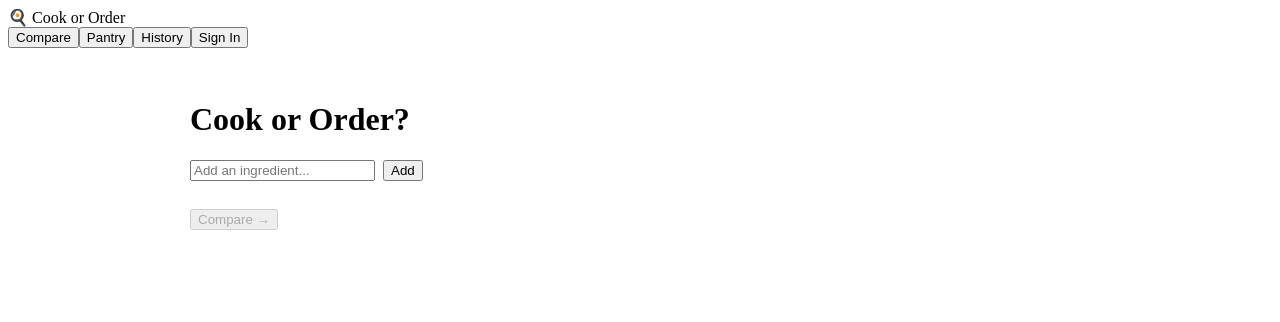
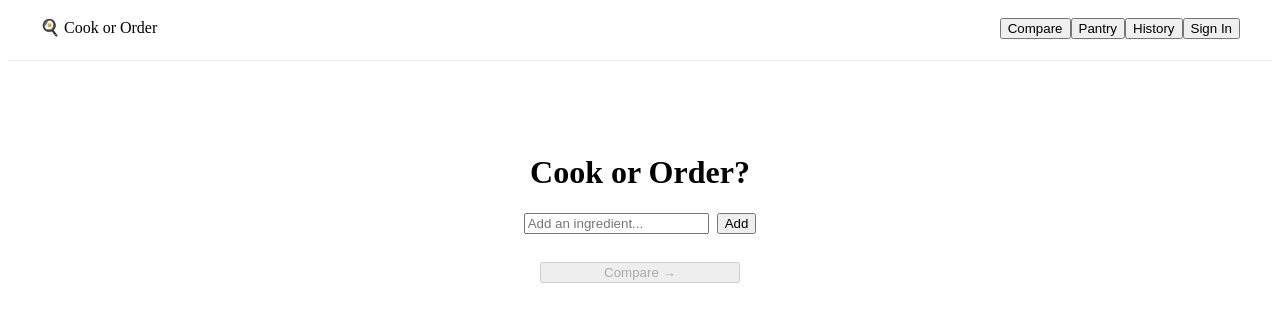
Before and after one commit to Jimz2245/cook-or-order, a React app in the folder frontend/: page / in a window 1280 px wide. Shown: the top 322 px of the page. Built offline with nearby package versions, Linux system fonts and the light colour scheme; the HTML template or start-up script is replaced by a standard one.

Commit message:
day 20, fixed some formatting after a break

```diff
--- a/frontend/src/components/IngredientInput.jsx
+++ b/frontend/src/components/IngredientInput.jsx
@@ -14,7 +14,7 @@ export default function IngredientInput({ ingredients, setIngredients, onLoadPan
     return (
         <div>
             {/* Input row */}
-            <div style={{ display: "flex", gap: 8 }}>
+            <div style={{ display: "flex", gap: 8, justifyContent: "center" }}>
                 <input
                     value={input}
                     onChange={(e) => setInput(e.target.value)}
--- a/frontend/src/components/Navbar.jsx
+++ b/frontend/src/components/Navbar.jsx
@@ -1,6 +1,6 @@
 export default function Navbar({ page, setPage, isLoggedIn, onLogout }) {
     return (
-        <nav>
+        <nav style={{ display: "flex", justifyContent: "space-between", padding: "10px 32px", height: 32, background: "#ffffff", borderBottom: "1px solid #eee", position: "sticky", top: 0, zIndex: 100 }}>
             {/* App name on the left */}
             <span>🍳 Cook or Order</span>
 
--- a/frontend/src/pages/ComparePage.jsx
+++ b/frontend/src/pages/ComparePage.jsx
@@ -34,8 +34,10 @@ export default function ComparePage({ isLoggedIn }) {
     }
 
     return (
-        <div>
-            <h1>Cook or Order?</h1>
+        <div style={{ paddingTop: "40px" }}>
+            <h1 style={{ textAlign: "center" }}>Cook or Order?</h1>
+
+            <div style={{ display: "flex", flexDirection: "column", alignItems: "center" }}>
                 <IngredientInput
                     ingredients={ingredients}
                     setIngredients={setIngredients}
@@ -44,21 +46,22 @@ export default function ComparePage({ isLoggedIn }) {
                 <button
                     onClick={handleCompare}
                     disabled={loading || ingredients.length === 0}
-                style={{ marginTop: 16 }}
+                    style={{ marginTop: 16, width: 200 }}
                 >
                     {loading ? "Finding recipes..." : "Compare →"}
                 </button>
-            {error && <p>{error}</p>}
-            {/* Show results when they exist */}
+            </div>
+
+            {error && <p style={{ textAlign: "center" }}>{error}</p>}
+
             {results && (
                 <div>
                     <div style={{ background: "#1a1a1a", color: "white", padding: "20px", borderRadius: "12px", marginTop: "20px" }}>
                         <p>Ordering {results.cost_estimate.cost} would cost ~${results.cost_estimate.deliveryEstimate}</p>
                         <p>Making it at home would cost ~${results.cost_estimate.homeEstimate}</p>
-                        <p style={{ opacity: 0.7}}>{results.cost_estimate.reasoning}</p>
+                        <p style={{ opacity: 0.7 }}>{results.cost_estimate.reasoning}</p>
                     </div>
                     <h2>Recipes you can make:</h2>
-                    {/* Recipe grid */}
                     <div style={{ display: "grid", gridTemplateColumns: "repeat(auto-fill, minmax(260px, 1fr))", gap: 16, marginTop: 24 }}>
                         {results.recipes.map(r => (
                             <RecipeCard key={r.id} recipe={r} />
```
Lines whose indentation alone changed are shown as unchanged.
